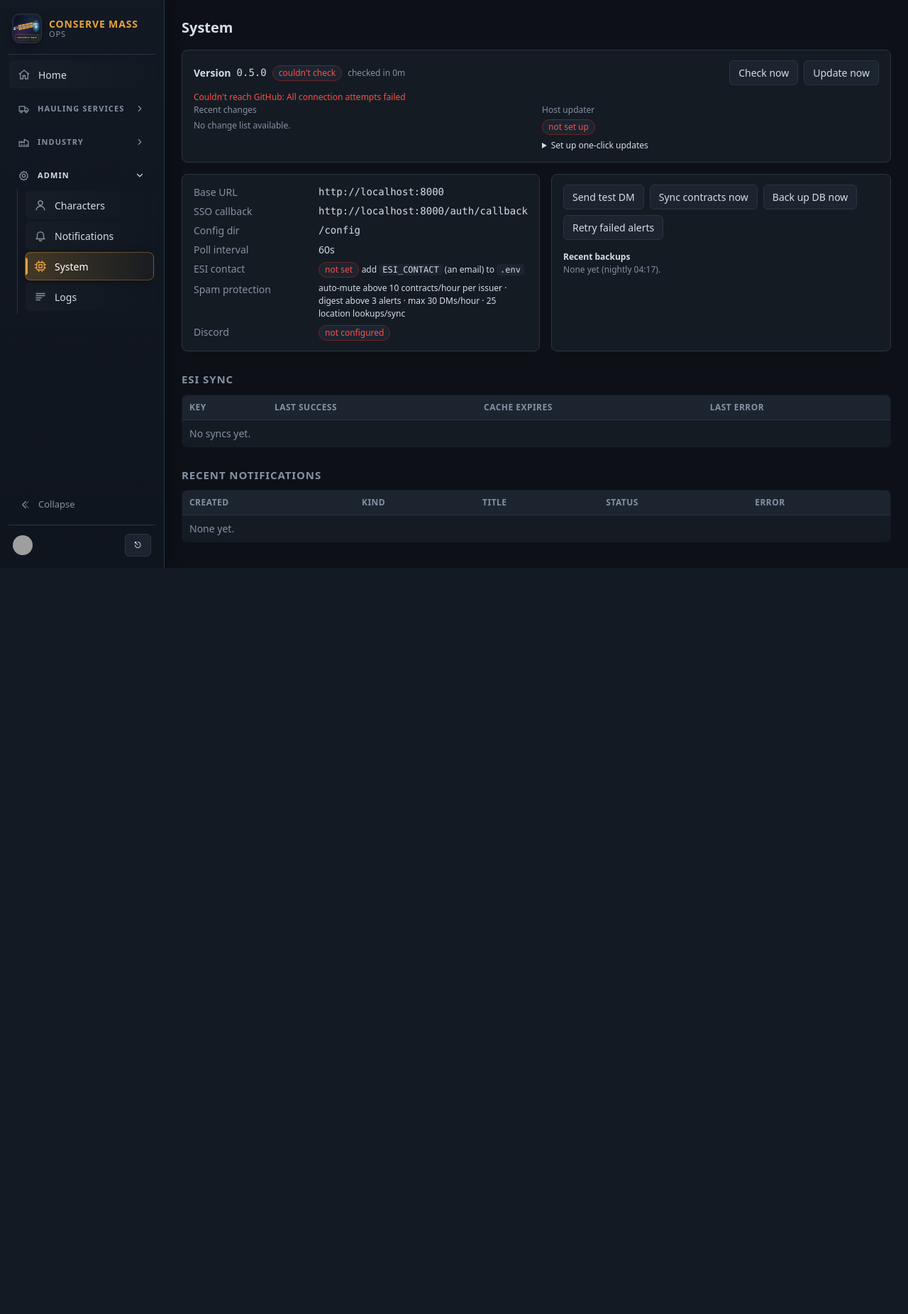
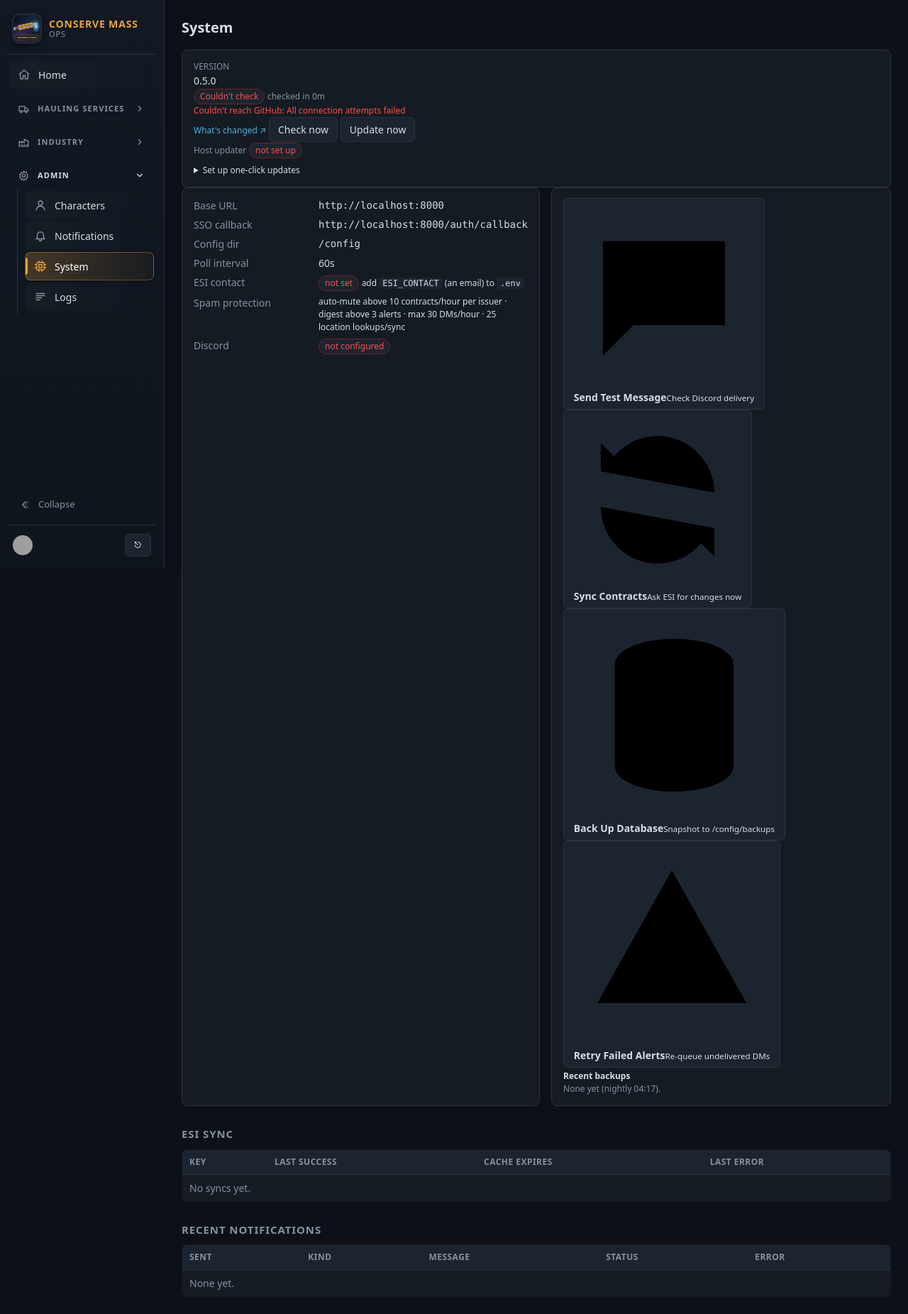
Before and after one commit to cmasiah/conserve-mass, a FastAPI app: page /system in a window 1280 px wide. Shown: the whole page at 71% size. Before the commit the page ends 800 px from the top, so only its background shows below. Run offline with FastAPI, Linux system fonts and the light colour scheme; the visitor is signed in with stand-in values (Sample User, id 1); data that the repository does not hold is empty; grey boxes are pictures that could not be loaded.

Commit message:
Part 4/5: Slots pips and Capital Construction, bulk link button, System page cleanup

```diff
--- a/app/web/templates/characters.html
+++ b/app/web/templates/characters.html
@@ -5,7 +5,8 @@
   <h1 style="margin:0">Characters</h1>
   <span class="spacer"></span>
   <a class="btn" href="/auth/login?profile=courier">+ Link character</a>
-  <a class="btn" href="/auth/login?profile=industry" title="Grants the scopes the upcoming industry module needs">+ Link with industry scopes</a>
+  <a class="btn" href="/auth/login?profile=industry" title="One character, with the industry scopes">+ Link with industry scopes</a>
+  <a class="btn primary" href="/characters/onboard/start" title="Link many characters in a row, two clicks each">⚡ Bulk link characters</a>
 </div>
 
 <table>
@@ -50,6 +51,5 @@
   {% endfor %}
   </tbody>
 </table>
-<p class="small muted">To fix an invalid token, link the same character again; its token is replaced.
-  Industry, reactions, science-slot and stockpile tracking will use the "industry" scope set.</p>
+<p class="small muted">To fix an invalid token, link the same character again; its token is replaced.</p>
 {% endblock %}
--- a/app/web/templates/settings_notifications.html
+++ b/app/web/templates/settings_notifications.html
@@ -38,7 +38,7 @@
   {% endfor %}
   </div>
   <p><button class="primary">Save preferences</button>
-    <span class="small muted">Use <a href="/system">System → Send test DM</a> to check delivery; the test always sends.</span></p>
+    <span class="small muted">Use <a href="/system">System → Send Test Message</a> to check delivery; the test always sends.</span></p>
 </form>
 
 <style>
--- a/app/web/templates/system.html
+++ b/app/web/templates/system.html
@@ -7,61 +7,67 @@
   <strong>Updating…</strong> <span id="upd-msg">Waiting for the host updater to pick up the request (it checks every minute).</span>
 </div>
 
-<div class="card" style="margin-bottom:16px">
-  <div class="toolbar" style="margin-bottom:8px">
-    <strong>Version</strong>
-    <span class="mono">{{ ver.current_label }}</span>
-    {% if ver.channel == "beta" %}<span class="pill info small" title="Running the :beta image, built from the beta branch">beta channel</span>{% endif %}
-    {% if ver.update_available %}<span class="pill warn">{{ ver.latest_label }} available</span>
-    {% elif ver.building %}<span class="pill" title="GitHub is still building and testing this version">{{ ver.latest_label }} building…</span>
-    {% elif ver.latest %}<span class="pill ok">up to date</span>
-    {% else %}<span class="pill bad">couldn't check</span>{% endif %}
-    <span class="small muted">checked {{ ver.checked_at | delta(now) }}</span>
+<div class="card ver-card">
+  <div class="ver-main">
+    <div>
+      <div class="label small muted">VERSION</div>
+      <div class="ver-num" title="{{ ver.current_label }}">{{ ver.current }}
+        {% if ver.channel == "beta" %}<span class="pill info small">beta</span>{% endif %}</div>
+    </div>
+    <div class="ver-status">
+      {% if ver.update_available %}
+        <span class="pill warn">{{ 'New beta build' if ver.channel == 'beta' else ver.latest ~ '' }} available</span>
+      {% elif ver.building %}
+        <span class="pill" title="GitHub is still building and testing it">Update building…</span>
+      {% elif ver.latest %}<span class="pill ok">Up to date</span>
+      {% else %}<span class="pill bad">Couldn't check</span>{% endif %}
+      <span class="small muted">checked {{ ver.checked_at | delta(now) }}</span>
+      {% if ver.error %}<div class="small" style="color:var(--bad)">{{ ver.error }}</div>{% endif %}
+    </div>
     <span class="spacer"></span>
+    <a class="small" href="https://github.com/{{ settings.update_repo }}/commits/{{ 'beta' if ver.channel == 'beta' else 'main' }}" target="_blank" rel="noopener">What's changed ↗</a>
     <form class="inline" method="post" action="/system/check-updates"><input type="hidden" name="csrf" value="{{ csrf }}"><button>Check now</button></form>
     <form class="inline" method="post" action="/system/update-now"
           onsubmit="return confirm('Pull the newest version and restart the app? It will be offline for about 30 seconds.')">
       <input type="hidden" name="csrf" value="{{ csrf }}">
       <button class="{{ 'primary' if ver.update_available }}" {{ '' if upd.installed else 'disabled' }}
-              title="{{ 'Pull the newest image and restart' if upd.installed else 'Set up the host updater first (see below)' }}">Update now</button>
+              title="{{ 'Pull the newest image and restart' if upd.installed else 'The host updater is not running (see below)' }}">Update now</button>
     </form>
   </div>
-  {% if ver.error %}<div class="small" style="color:var(--bad)">{{ ver.error }}</div>{% endif %}
 
-  <div class="two-col">
-    <div>
-      <div class="small muted" style="margin-bottom:4px">Recent changes</div>
-      {% for c in ver.commits[:8] %}
-        <div class="small"><a class="mono" href="{{ c.url }}" target="_blank" rel="noopener">{{ c.sha }}</a>
-          {{ c.message }} <span class="muted">· {{ c.date | delta(now) }}</span></div>
-      {% else %}<div class="small muted">No change list available.</div>{% endfor %}
-    </div>
-    <div>
-      <div class="small muted" style="margin-bottom:4px">Host updater</div>
-      {% if upd.installed %}
-        <div class="small"><span class="pill ok">active</span> last check {{ upd.last_seen | delta(now) }}</div>
+  <div class="ver-updater">
+    <span class="small muted">Host updater</span>
+    {% if upd.installed %}
+      <span class="pill ok small">active</span> <span class="small muted">checked in {{ upd.last_seen | delta(now) }}</span>
+    {% elif upd.last_seen %}
+      <span class="pill bad small">not running</span>
+      <span class="small muted">last checked in {{ upd.last_seen | delta(now) }} — the Unraid User Script has stopped running</span>
+    {% else %}
+      <span class="pill bad small">not set up</span>
+    {% endif %}
+    {% if upd.last_result %}
+      <span class="small muted">· last update</span>
+      <span class="pill small {{ 'ok' if upd.last_result == 'ok' else ('warn' if upd.last_result == 'running' else 'bad') }}">{{ upd.last_result }}</span>
+      <span class="small muted">{{ upd.last_finished or upd.last_started or '' }}</span>
+    {% endif %}
+  </div>
+  {% if not upd.installed %}
+  <details class="small" style="margin-top:8px"><summary>{{ 'Fix the host updater' if upd.last_seen else 'Set up one-click updates' }}</summary>
+    <ol>
+      {% if upd.last_seen %}
+      <li>Unraid → Settings → <strong>User Scripts</strong>: check <code>conserve-mass-updater</code> still has schedule <strong>Custom</strong> → <code>* * * * *</code>, then click <strong>Apply</strong> at the bottom (the schedule only saves on Apply).</li>
+      <li>Click <strong>Run Script</strong> once. This page should show <em>active</em> within a minute.</li>
+      <li>Still not active? In the Unraid terminal run <code>bash /mnt/user/appdata/conserve-mass-src/update-watcher.sh; ls -l /mnt/user/appdata/conserve-mass/updater-heartbeat</code> and send me the output.</li>
       {% else %}
-        <div class="small"><span class="pill bad">not set up</span>
-          {% if upd.last_seen %}last seen {{ upd.last_seen | delta(now) }}{% endif %}</div>
-        <details style="margin-top:6px"><summary class="small">Set up one-click updates</summary>
-          <ol class="small">
-            <li>Install <strong>User Scripts</strong> from Community Apps (if you don't have it).</li>
-            <li>Settings → User Scripts → <strong>Add New Script</strong>, name it <code>conserve-mass-updater</code>.</li>
-            <li>Edit the script and replace its contents with:<br>
-              <code>bash /mnt/user/appdata/conserve-mass-src/update-watcher.sh</code></li>
-            <li>Set its schedule to <strong>Custom</strong> → <code>* * * * *</code> and click Apply.</li>
-          </ol>
-          <div class="small muted">Run <code>update.sh</code> once first so <code>update-watcher.sh</code> is downloaded.</div>
-        </details>
+      <li>Install <strong>User Scripts</strong> from Community Apps.</li>
+      <li>Settings → User Scripts → <strong>Add New Script</strong>, name it <code>conserve-mass-updater</code>, contents:
+        <code>bash /mnt/user/appdata/conserve-mass-src/update-watcher.sh</code></li>
+      <li>Schedule <strong>Custom</strong> → <code>* * * * *</code>, then <strong>Apply</strong>.</li>
       {% endif %}
-      {% if upd.last_result %}
-        <div class="small" style="margin-top:6px">Last update:
-          <span class="pill {{ 'ok' if upd.last_result == 'ok' else ('warn' if upd.last_result == 'running' else 'bad') }}">{{ upd.last_result }}</span>
-          {{ upd.last_finished or upd.last_started or '' }}{% if upd.last_version %} → {{ upd.last_version }}{% endif %}</div>
-        {% if upd.log_tail %}<details><summary class="small">Output</summary><pre class="small mono" style="white-space:pre-wrap">{{ upd.log_tail }}</pre></details>{% endif %}
-      {% endif %}
-    </div>
-  </div>
+    </ol>
+  </details>
+  {% endif %}
+  {% if upd.log_tail %}<details class="small"><summary>Last update output</summary><pre class="small mono" style="white-space:pre-wrap">{{ upd.log_tail }}</pre></details>{% endif %}
 </div>
 
 <div class="two-col">
@@ -83,11 +89,19 @@
     </dl>
   </div>
   <div class="card">
-    <div class="toolbar">
-      <form class="inline" method="post" action="/system/test-discord"><input type="hidden" name="csrf" value="{{ csrf }}"><button>Send test DM</button></form>
-      <form class="inline" method="post" action="/system/sync-now"><input type="hidden" name="csrf" value="{{ csrf }}"><button>Sync contracts now</button></form>
-      <form class="inline" method="post" action="/system/backup-now"><input type="hidden" name="csrf" value="{{ csrf }}"><button>Back up DB now</button></form>
-      <form class="inline" method="post" action="/system/retry-failed"><input type="hidden" name="csrf" value="{{ csrf }}"><button>Retry failed alerts</button></form>
+    <div class="action-grid">
+      <form method="post" action="/system/test-discord"><input type="hidden" name="csrf" value="{{ csrf }}">
+        <button class="act act-discord"><svg viewBox="0 0 24 24" aria-hidden="true"><path d="M4 5h16v11H8l-4 4z"/><path d="M8 10h.01M12 10h.01M16 10h.01"/></svg>
+          <span><strong>Send Test Message</strong><small>Check Discord delivery</small></span></button></form>
+      <form method="post" action="/system/sync-now"><input type="hidden" name="csrf" value="{{ csrf }}">
+        <button class="act act-sync"><svg viewBox="0 0 24 24" aria-hidden="true"><path d="M20 11a8 8 0 00-14.3-4.9L4 8"/><path d="M4 4v4h4"/><path d="M4 13a8 8 0 0014.3 4.9L20 16"/><path d="M20 20v-4h-4"/></svg>
+          <span><strong>Sync Contracts</strong><small>Ask ESI for changes now</small></span></button></form>
+      <form method="post" action="/system/backup-now"><input type="hidden" name="csrf" value="{{ csrf }}">
+        <button class="act act-backup"><svg viewBox="0 0 24 24" aria-hidden="true"><ellipse cx="12" cy="6" rx="7" ry="3"/><path d="M5 6v6c0 1.7 3.1 3 7 3s7-1.3 7-3V6"/><path d="M5 12v6c0 1.7 3.1 3 7 3s7-1.3 7-3v-6"/></svg>
+          <span><strong>Back Up Database</strong><small>Snapshot to /config/backups</small></span></button></form>
+      <form method="post" action="/system/retry-failed"><input type="hidden" name="csrf" value="{{ csrf }}">
+        <button class="act act-retry"><svg viewBox="0 0 24 24" aria-hidden="true"><path d="M12 3l9 16H3z"/><path d="M12 10v4M12 17h.01"/></svg>
+          <span><strong>Retry Failed Alerts</strong><small>Re-queue undelivered DMs</small></span></button></form>
     </div>
     <strong class="small">Recent backups</strong>
     {% for b in backups %}<div class="mono small">{{ b.name }}</div>{% else %}<div class="small muted">None yet (nightly 04:17).</div>{% endfor %}
@@ -107,15 +121,25 @@
 
 <h2>Recent notifications</h2>
 <table>
-  <thead><tr><th>Created</th><th>Kind</th><th>Title</th><th>Status</th><th>Error</th></tr></thead>
-  <tbody>
-  {% for n in notes %}
-    <tr><td class="small">{{ n.created_at | dt }}</td><td class="mono small">{{ n.kind }}</td><td>{{ n.title }}</td>
-      <td><span class="pill {{ 'ok' if n.status == 'sent' else ('bad' if n.status == 'failed' else 'warn') }}">{{ n.status }}</span></td>
-      <td class="small">{{ n.error or '' }}</td></tr>
-  {% else %}<tr><td colspan="5" class="muted">None yet.</td></tr>{% endfor %}
+  <thead><tr><th>Sent</th><th>Kind</th><th>Message</th><th>Status</th><th>Error</th></tr></thead>
+  {% for g in notes %}
+  {% set multi = g["items"] | length > 1 %}
+  <tbody class="grp">
+    <tr class="grp-row {{ 'multi' if multi }}">
+      <td class="small">{{ (g.sent_at or g.created_at) | dt }}</td>
+      <td class="mono small">{{ g.kind }}</td>
+      <td>{% if multi %}<span class="grp-toggle"><svg viewBox="0 0 24 24" aria-hidden="true"><path d="M9 6l6 6-6 6"/></svg></span>{% endif %}{{ g.title }}
+        {% if multi %}<span class="pill small">digest of {{ g["items"] | length }}</span>{% endif %}</td>
+      <td><span class="pill {{ 'ok' if g.status == 'sent' else ('bad' if g.status == 'failed' else 'warn') }}">{{ g.status }}</span></td>
+      <td class="small">{{ g.error or '' }}</td>
+    </tr>
+    {% if multi %}{% for n in g["items"] %}
+    <tr class="grp-item"><td class="small muted">{{ n.created_at | dt }}</td><td></td><td class="small">{{ n.title }}</td><td></td><td></td></tr>
+    {% endfor %}{% endif %}
   </tbody>
+  {% else %}<tbody><tr><td colspan="5" class="muted">None yet.</td></tr></tbody>{% endfor %}
 </table>
+<script src="/static/tables.js?v={{ ASSET_V }}"></script>
 <script>
 (() => {
   const banner = document.getElementById('updating');
```
Also changed, not shown: app/web/templates/industry_slots.html (+8 -7 lines).
